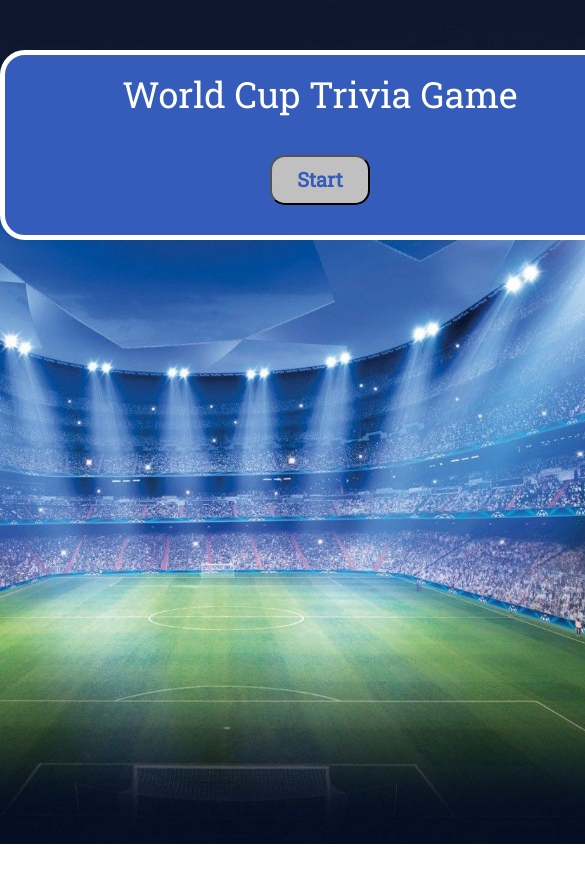
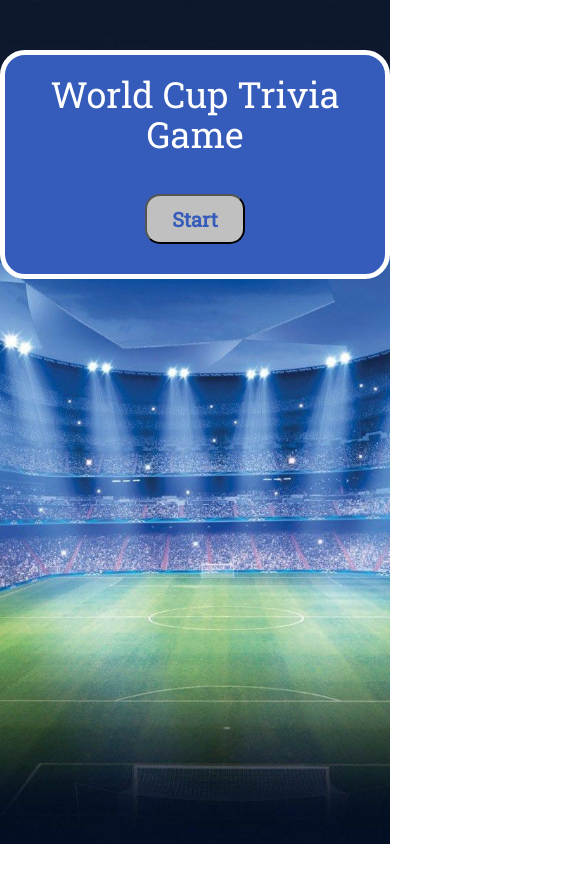
Before and after one commit to Grascon/TriviaGame, a plain HTML site: page index.html in a window 390 px wide. Shown: the top 882 px of the page, 585 px wide, since content can reach past the window. Before the commit the page ends 844 px from the top, so only its background shows below. Drawn offline with nearby package versions, Linux system fonts and the light colour scheme.

Commit message:
Added responsiveness

```diff
--- a/assets/css/style.css
+++ b/assets/css/style.css
@@ -1,4 +1,4 @@
-html {
+body, html{
 	height: 100%;
 }
 body {
@@ -7,11 +7,10 @@ body {
     background-repeat: no-repeat;
     background-size: cover;
     color: white;
-    font-family: 'Roboto Slab', serif;
+	font-family: 'Roboto Slab', serif;
 }
 .container {
 	margin: 50px auto;
-	width: 640px;
 	background-color: #355CBB;
 	border: solid 5px white;
 	border-radius: 25px;
--- a/index.html
+++ b/index.html
@@ -1,7 +1,7 @@
 <!DOCTYPE html>
 <html>
 <head>
-
+	<meta name="viewport" content="width=device-width, initial-scale=1.0">
 	<title>Trivia Game</title>
 	<link rel="stylesheet" type="text/css" href="https://maxcdn.bootstrapcdn.com/bootstrap/3.3.7/css/bootstrap.min.css">
 
```
